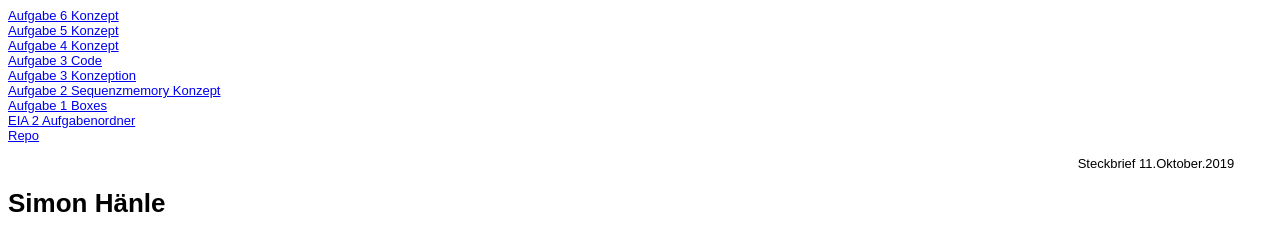
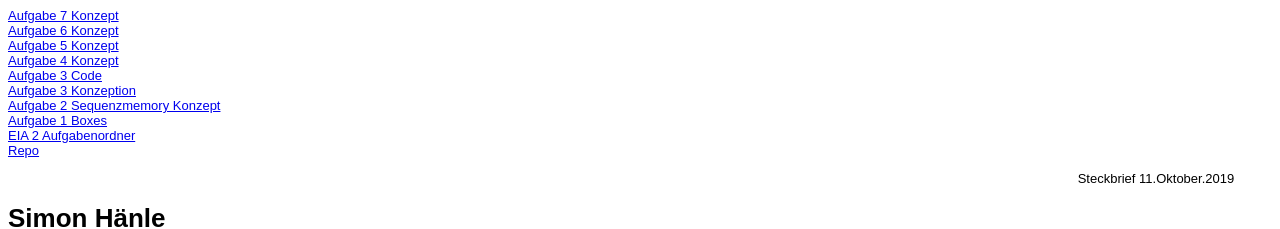
Before and after one commit to smo-haenle/smo-haenle.github.io, a plain HTML site: page steckbrief.htm in a window 1280 px wide. Shown: the top 229 px of the page. Drawn offline with Linux system fonts and the light colour scheme.

Commit message:
Update steckbrief.htm

```diff
--- a/steckbrief.htm
+++ b/steckbrief.htm
@@ -14,6 +14,8 @@ body {
 </head>
 <body>
 
+<a href="https://smo-haenle.github.io/Eia2/Aufgabe 7/Aufgabe 7.pdf" target="_blank">Aufgabe 7 Konzept</a>
+<br>
 <a href="https://smo-haenle.github.io/Eia2/Aufgabe 6/Aufgabe 6.pdf" target="_blank">Aufgabe 6 Konzept</a>
 <br>
 <a href="https://smo-haenle.github.io/Eia2/Aufgabe 5/Aufgabe 5.pdf" target="_blank">Aufgabe 5 Konzept</a>
```
